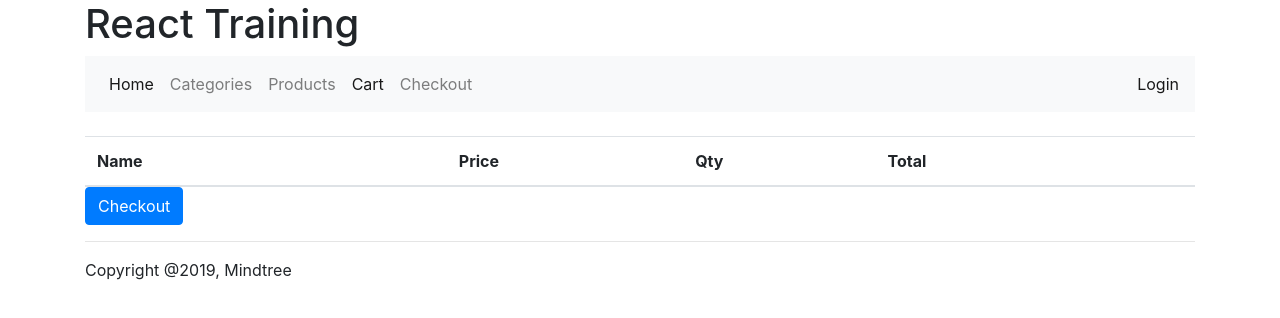
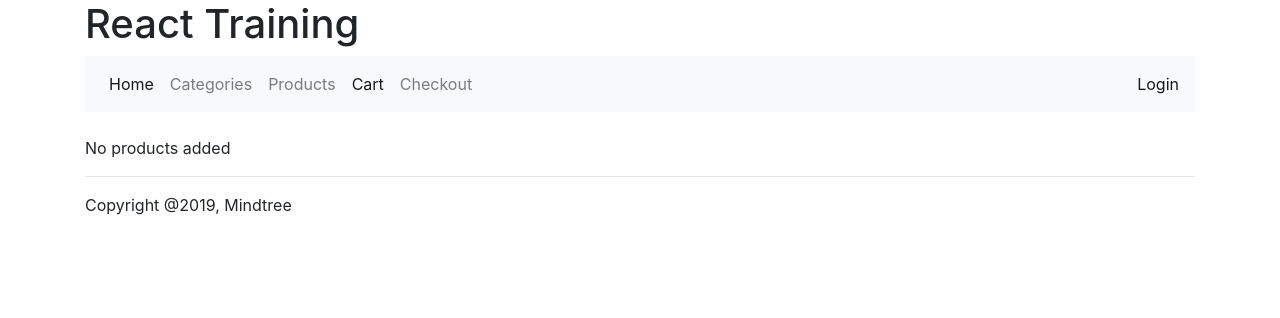
Before and after one commit to Bishal18/React-Training-Project-1, a React (Create React App) app: page /cart in a window 1280 px wide. Shown: the top 318 px of the page. Built offline with nearby package versions, Linux system fonts and the light colour scheme.

Commit message:
final changes before sharing

```diff
--- a/src/components/CartTable.js
+++ b/src/components/CartTable.js
@@ -1,16 +1,18 @@
 /* Surya, Modified by Bishal */
 import React from "react";
-import {withRouter} from "react-router-dom";
+import { withRouter } from "react-router-dom";
 import AddToCart from "../containers/AddToCart";
 import config from "../configs/config";
-
 
 const CartTable = props => {
   const headingList = config.cartHeader.map(name => {
     return <th key={name}>{name}</th>;
   });
   const pdtList = props.productDetails;
+  console.log(pdtList);
   return (
+    <div>
+      {!(Object.entries(pdtList).length === 0 && pdtList.constructor === Object) ? (
         <table className="table">
           <thead>
             <tr>{headingList}</tr>
@@ -53,6 +55,10 @@ const CartTable = props => {
             </button>
           )}
         </table>
+      ) : (
+        <p>No products added</p>
+      )}
+    </div>
   );
 };
 
--- /dev/null
+++ b/src/testSetup.js
@@ -0,0 +1,4 @@
+import { configure } from 'enzyme';
+import Adapter from 'enzyme-adapter-react-16';
+
+configure({ adapter: new Adapter() });
```
Also changed, not shown: package.json (+5 -2 lines), 2 other files (tests, documents, lock files or other folders). Lines whose indentation alone changed are shown as unchanged.
